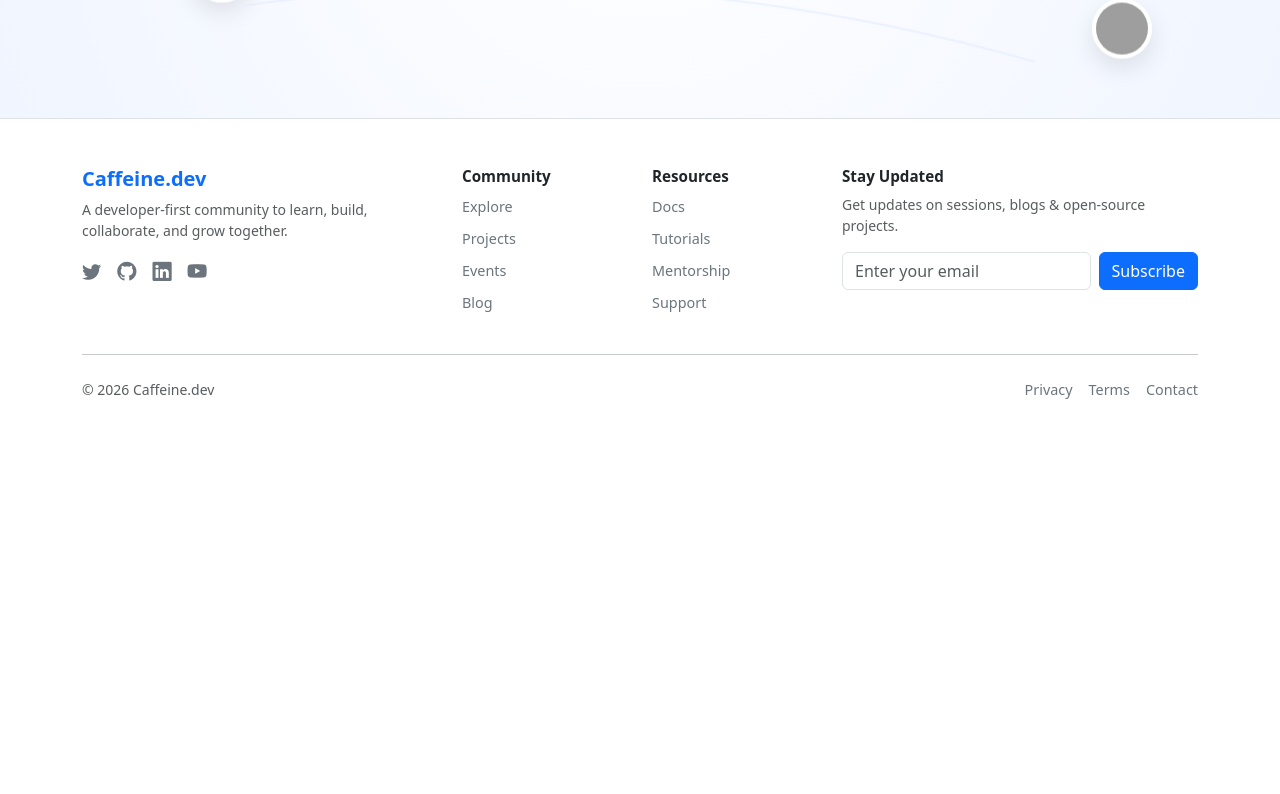
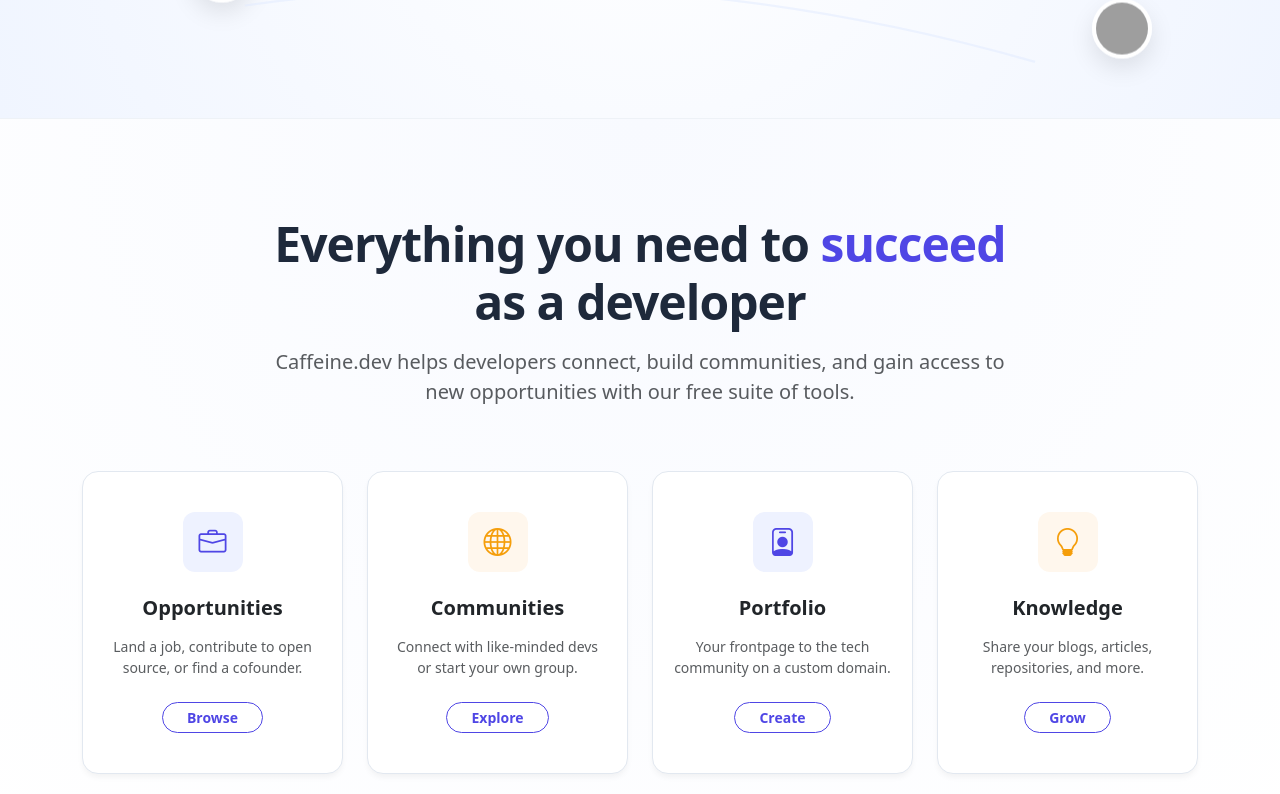
Before and after one commit to triilok10/CodeNClubApplication, an Angular app: page / in a window 1280 px wide. Shown: the part 446-1240 px from the top of the page. Before the commit the page ends 894 px from the top, so only its background shows below. Built offline with nearby package versions, Linux system fonts and the light colour scheme; grey boxes are pictures that could not be loaded.

Commit message:
Everything you need to succeed as a developer

```diff
--- a/src/Components/home/home.css
+++ b/src/Components/home/home.css
@@ -65,3 +65,59 @@
     height: 100%;
     opacity: 0.5;
 }
+/* Container Background to match Hero */
+.features-themed {
+    background: radial-gradient(circle at top, #f8faff 0%, #ffffff 100%);
+    border-top: 1px solid #eef2f7;
+}
+
+/* Light Card Styling */
+.feature-card-light {
+    background: #ffffff;
+    border: 1px solid #e2e8f0;
+    border-radius: 16px;
+    padding: 40px 20px;
+    transition: all 0.3s ease-in-out;
+    box-shadow: 0 4px 6px -1px rgba(0, 0, 0, 0.05);
+}
+
+.feature-card-light:hover {
+    transform: translateY(-8px);
+    box-shadow: 0 20px 25px -5px rgba(0, 0, 0, 0.1);
+    border-color: #4f46e5;
+}
+
+/* Icon Containers */
+.icon-box {
+    width: 60px;
+    height: 60px;
+    margin: 0 auto;
+    display: flex;
+    align-items: center;
+    justify-content: center;
+    border-radius: 12px;
+}
+
+.bg-soft-blue { background-color: #eef2ff; }
+.bg-soft-orange { background-color: #fff7ed; }
+
+/* Refined Typography */
+.features-themed h2 {
+    color: #1e293b;
+    letter-spacing: -0.02em;
+}
+
+.text-primary { color: #4f46e5 !important; }
+.text-warning { color: #f59e0b !important; }
+
+/* Pill Buttons */
+.btn-outline-primary {
+    border-color: #4f46e5;
+    color: #4f46e5;
+    font-weight: 600;
+}
+
+.btn-outline-primary:hover {
+    background-color: #4f46e5;
+    color: #fff;
+}
--- a/src/Components/home/home.html
+++ b/src/Components/home/home.html
@@ -35,4 +35,68 @@
     </svg>
   </div>
 </section>
+<section class="features-themed py-5">
+  <div class="container text-center py-5">
+
+    <div class="row justify-content-center mb-5">
+      <div class="col-lg-8">
+        <h2 class="display-5 fw-bold mb-3">
+          Everything you need to <span class="text-primary">succeed</span> as a developer
+        </h2>
+        <p class="text-muted fs-5">
+          Caffeine.dev helps developers connect, build communities, and gain access to
+          new opportunities with our free suite of tools.
+        </p>
+      </div>
+    </div>
+
+    <div class="row row-cols-1 row-cols-md-2 row-cols-lg-4 g-4">
+
+      <div class="col">
+        <div class="feature-card-light h-100">
+          <div class="icon-box mb-4 bg-soft-blue">
+            <i class="bi bi-briefcase text-primary fs-3"></i>
+          </div>
+          <h5 class="fw-bold mb-3">Opportunities</h5>
+          <p class="text-muted small mb-4">Land a job, contribute to open source, or find a cofounder.</p>
+          <button class="btn btn-outline-primary btn-sm px-4 rounded-pill">Browse</button>
+        </div>
+      </div>
+
+      <div class="col">
+        <div class="feature-card-light h-100">
+          <div class="icon-box mb-4 bg-soft-orange">
+            <i class="bi bi-globe text-warning fs-3"></i>
+          </div>
+          <h5 class="fw-bold mb-3">Communities</h5>
+          <p class="text-muted small mb-4">Connect with like-minded devs or start your own group.</p>
+          <button class="btn btn-outline-primary btn-sm px-4 rounded-pill">Explore</button>
+        </div>
+      </div>
+
+      <div class="col">
+        <div class="feature-card-light h-100">
+          <div class="icon-box mb-4 bg-soft-blue">
+            <i class="bi bi-person-badge text-primary fs-3"></i>
+          </div>
+          <h5 class="fw-bold mb-3">Portfolio</h5>
+          <p class="text-muted small mb-4">Your frontpage to the tech community on a custom domain.</p>
+          <button class="btn btn-outline-primary btn-sm px-4 rounded-pill">Create</button>
+        </div>
+      </div>
+
+      <div class="col">
+        <div class="feature-card-light h-100">
+          <div class="icon-box mb-4 bg-soft-orange">
+            <i class="bi bi-lightbulb text-warning fs-3"></i>
+          </div>
+          <h5 class="fw-bold mb-3">Knowledge</h5>
+          <p class="text-muted small mb-4">Share your blogs, articles, repositories, and more.</p>
+          <button class="btn btn-outline-primary btn-sm px-4 rounded-pill">Grow</button>
+        </div>
+      </div>
+
+    </div>
+  </div>
+</section>
 <app-footer></app-footer>
```
